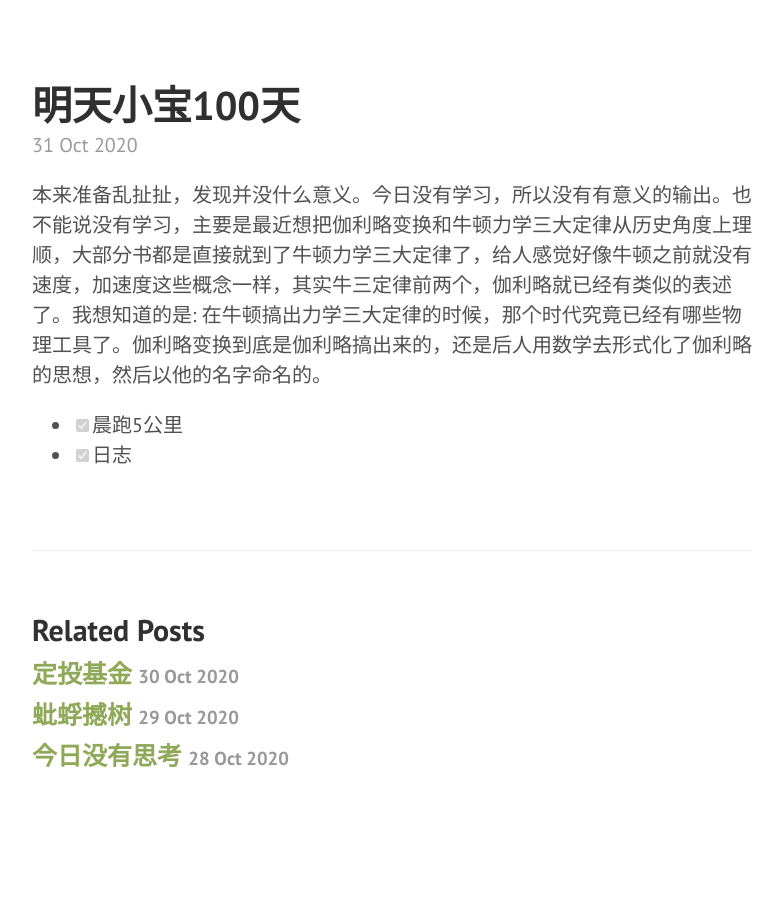
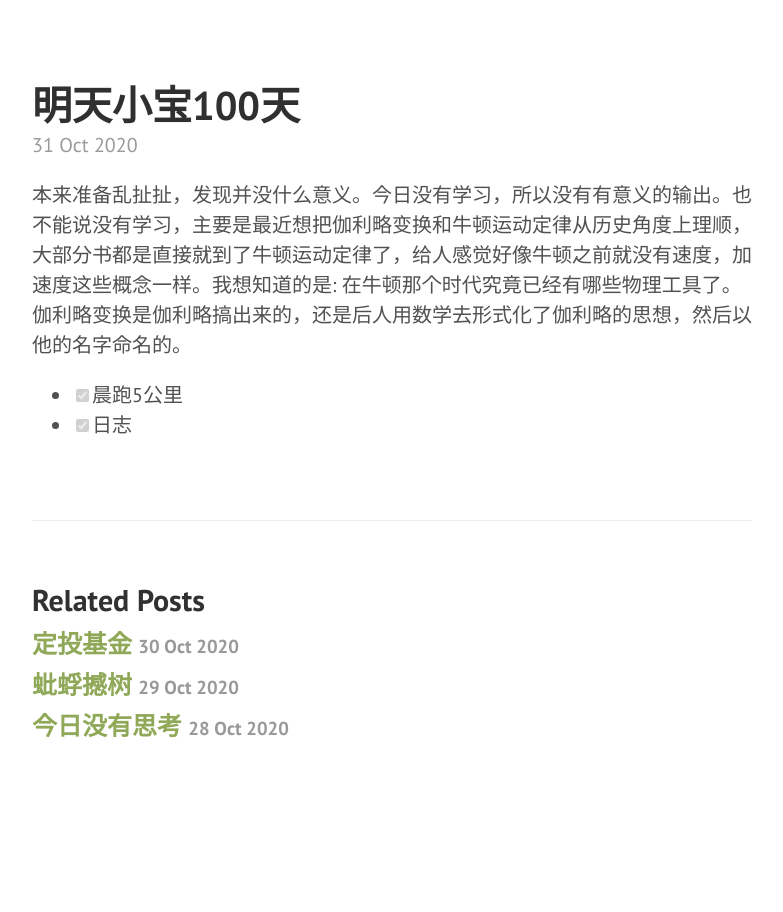
Before and after one commit to yoncise/yoncise.github.io, a Jekyll site: the page built from _posts/2020-10-31-15272789.md, in a window 1280 px wide. Shown: the part 100-1012 px from the top of the page, without its empty margins (428-1211 px from the left). Built offline with Jekyll 4.4.1, drawn with Linux system fonts in a browser that asks for light colours; after the commit the page ends 982 px from its top, so only the background shows below that.

Commit message:
sync from yuque

```diff
--- a/_posts/2020-10-31-15272789.md
+++ b/_posts/2020-10-31-15272789.md
@@ -2,7 +2,7 @@
 layout: post
 title: 明天小宝100天
 ---
-本来准备乱扯扯，发现并没什么意义。今日没有学习，所以没有有意义的输出。也不能说没有学习，主要是最近想把伽利略变换和牛顿力学三大定律从历史角度上理顺，大部分书都是直接就到了牛顿力学三大定律了，给人感觉好像牛顿之前就没有速度，加速度这些概念一样，其实牛三定律前两个，伽利略就已经有类似的表述了。我想知道的是: 在牛顿搞出力学三大定律的时候，那个时代究竟已经有哪些物理工具了。伽利略变换到底是伽利略搞出来的，还是后人用数学去形式化了伽利略的思想，然后以他的名字命名的。<br />
+本来准备乱扯扯，发现并没什么意义。今日没有学习，所以没有有意义的输出。也不能说没有学习，主要是最近想把伽利略变换和牛顿运动定律从历史角度上理顺，大部分书都是直接就到了牛顿运动定律了，给人感觉好像牛顿之前就没有速度，加速度这些概念一样。我想知道的是: 在牛顿那个时代究竟已经有哪些物理工具了。伽利略变换是伽利略搞出来的，还是后人用数学去形式化了伽利略的思想，然后以他的名字命名的。<br />
 
 - [x] 晨跑5公里
 - [x] 日志
```
